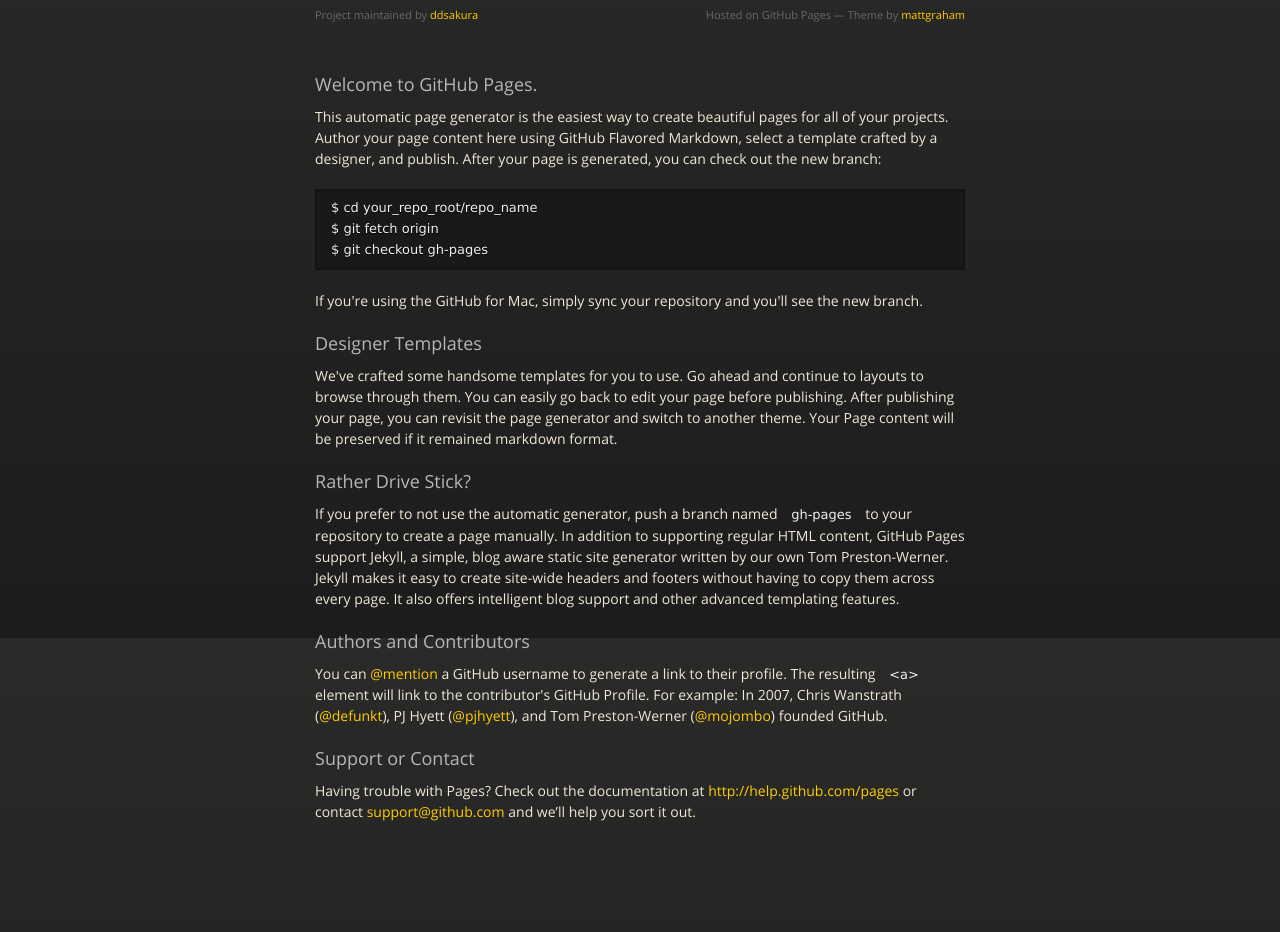
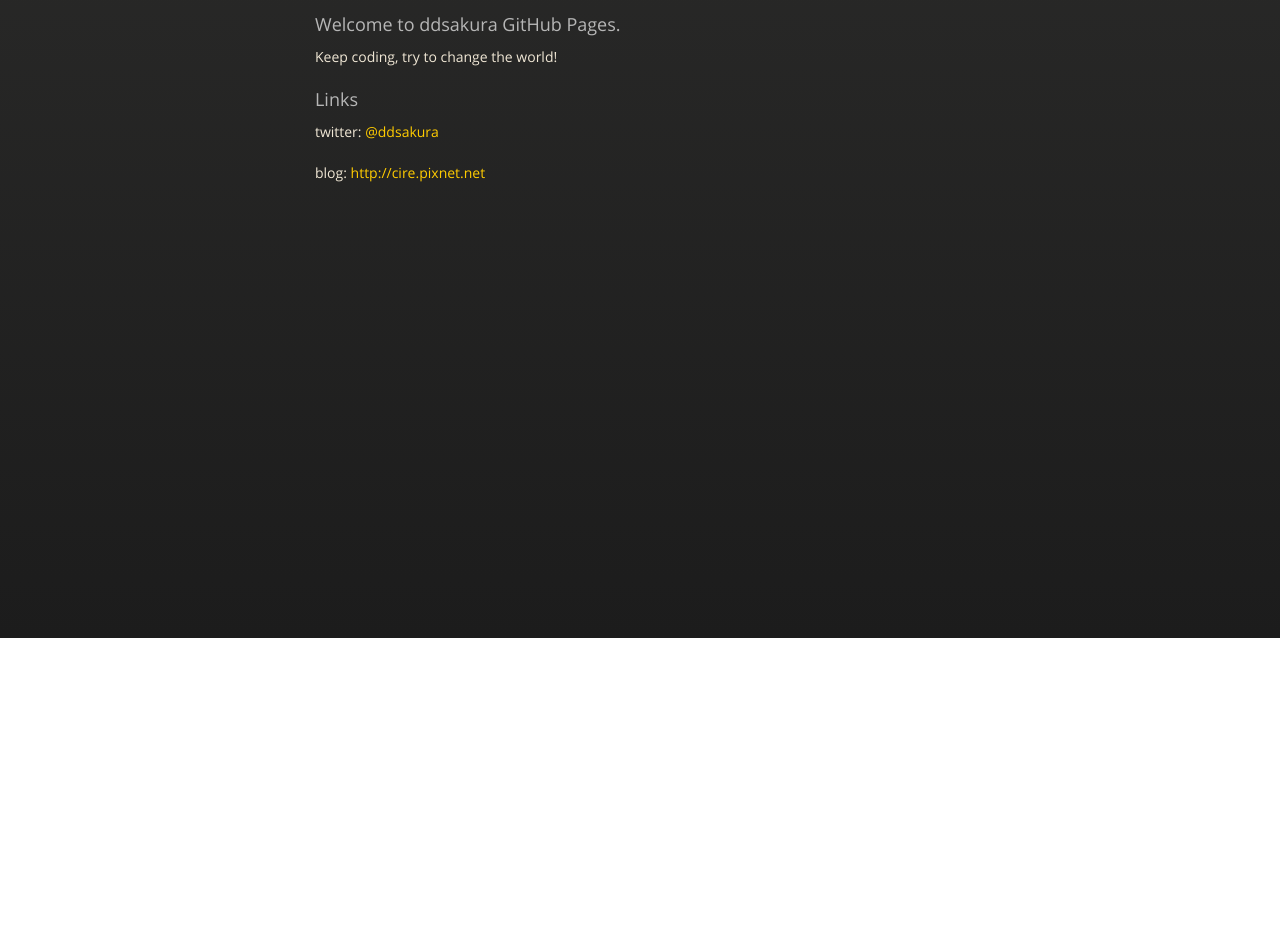
Before and after one commit to ddsakura/ddsakura.github.io, a plain HTML site: page index.html in a window 1280 px wide. Shown: the part 162-1094 px from the top of the page. After the commit the page ends 800 px from the top, so only its background shows below. Drawn offline with nearby package versions, Linux system fonts and the light colour scheme.

Commit message:
update index

```diff
--- a/index.html
+++ b/index.html
@@ -29,38 +29,14 @@
       <section>
         <div id="title">
           <h1>ddsakura.github.io</h1>
-          <p></p>
           <hr>
-          <span class="credits left">Project maintained by <a href="https://github.com/ddsakura">ddsakura</a></span>
-          <span class="credits right">Hosted on GitHub Pages &mdash; Theme by <a href="http://twitter.com/#!/michigangraham">mattgraham</a></span>
         </div>
+        <h3>Welcome to ddsakura GitHub Pages.</h3>
+        <p>Keep coding, try to change the world!</p>
+        <h3>Links</h3>
+        <p>twitter: <a href="http://twitter.com/ddsakura">@ddsakura</a></p>
+        <p>blog: <a href="http://cire.pixnet.net">http://cire.pixnet.net</a></p>
 
-        <h3>Welcome to GitHub Pages.</h3>
-
-<p>This automatic page generator is the easiest way to create beautiful pages for all of your projects. Author your page content here using GitHub Flavored Markdown, select a template crafted by a designer, and publish. After your page is generated, you can check out the new branch:</p>
-
-<pre><code>$ cd your_repo_root/repo_name
-$ git fetch origin
-$ git checkout gh-pages
-</code></pre>
-
-<p>If you're using the GitHub for Mac, simply sync your repository and you'll see the new branch.</p>
-
-<h3>Designer Templates</h3>
-
-<p>We've crafted some handsome templates for you to use. Go ahead and continue to layouts to browse through them. You can easily go back to edit your page before publishing. After publishing your page, you can revisit the page generator and switch to another theme. Your Page content will be preserved if it remained markdown format.</p>
-
-<h3>Rather Drive Stick?</h3>
-
-<p>If you prefer to not use the automatic generator, push a branch named <code>gh-pages</code> to your repository to create a page manually. In addition to supporting regular HTML content, GitHub Pages support Jekyll, a simple, blog aware static site generator written by our own Tom Preston-Werner. Jekyll makes it easy to create site-wide headers and footers without having to copy them across every page. It also offers intelligent blog support and other advanced templating features.</p>
-
-<h3>Authors and Contributors</h3>
-
-<p>You can <a href="https://github.com/blog/821" class="user-mention">@mention</a> a GitHub username to generate a link to their profile. The resulting <code>&lt;a&gt;</code> element will link to the contributor's GitHub Profile. For example: In 2007, Chris Wanstrath (<a href="https://github.com/defunkt" class="user-mention">@defunkt</a>), PJ Hyett (<a href="https://github.com/pjhyett" class="user-mention">@pjhyett</a>), and Tom Preston-Werner (<a href="https://github.com/mojombo" class="user-mention">@mojombo</a>) founded GitHub.</p>
-
-<h3>Support or Contact</h3>
-
-<p>Having trouble with Pages? Check out the documentation at <a href="http://help.github.com/pages">http://help.github.com/pages</a> or contact <a href="mailto:support@github.com">support@github.com</a> and we’ll help you sort it out.</p>
       </section>
 
     </div>
--- a/stylesheets/styles.css
+++ b/stylesheets/styles.css
@@ -789,7 +789,7 @@ section {
 section #title {
   border: 0;
   outline: none;
-  margin: 0 0 50px 0;
+  margin: 0;
   padding: 0 0 5px 0;
 }
 section #title h1 {
```
